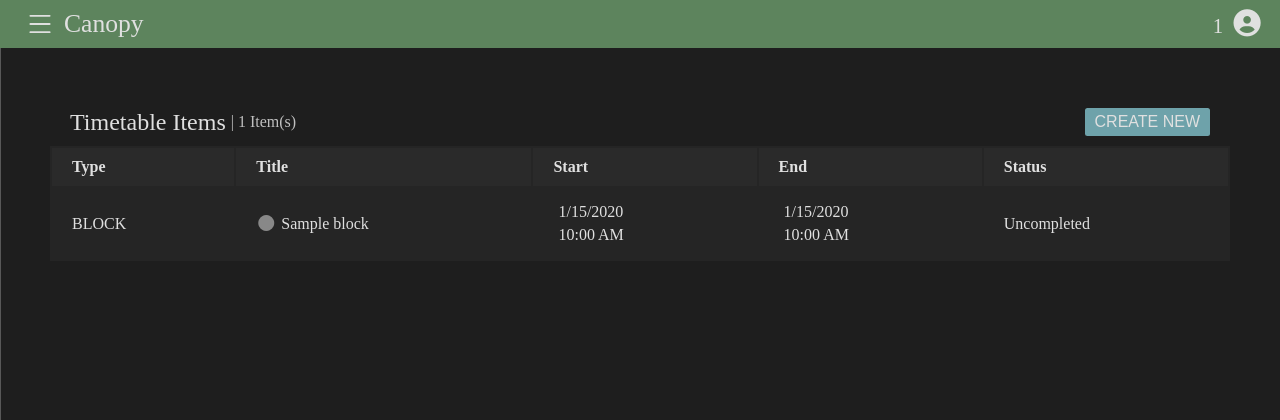
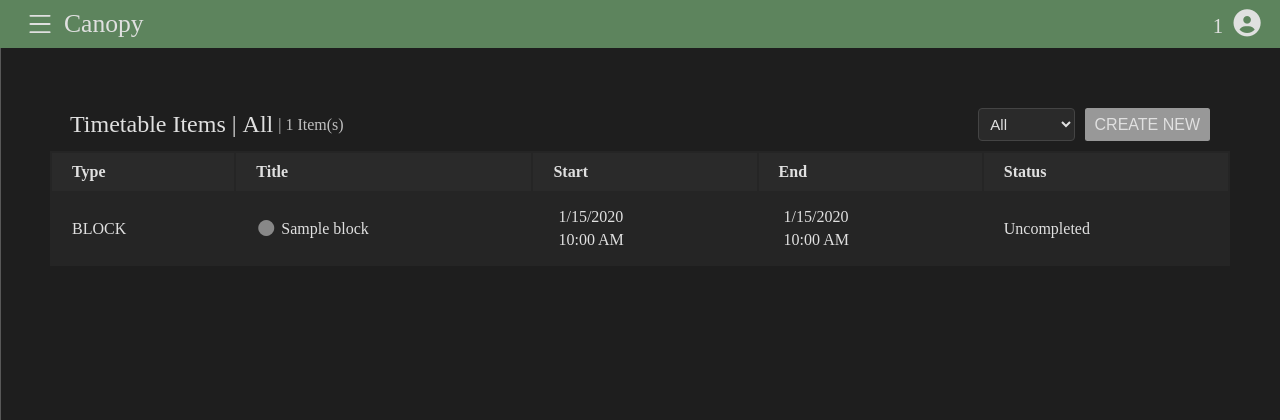
Before and after one commit to sysangl/Dynamic-Timetabler, a Flask app: page /app/management in a window 1280 px wide. Shown: the top 420 px of the page. Run offline with Flask 3, Linux system fonts and the light colour scheme; a user stored in the database is signed in; tables that the repository leaves empty hold one stand-in row (values such as "Sample post"); parts of the project's set-up code (start-up, migrations or seed data) failed here and were passed over; some web fonts are replaced.

Commit message:
Added a dropdown menu to select what item type you want to view.

```diff
--- a/static/css/forms.css
+++ b/static/css/forms.css
@@ -153,6 +153,11 @@
     transform: translateY(-1px);
 }
 
+button:disabled {
+    filter: grayscale(1);
+    cursor:not-allowed;
+}
+
 @media (max-width: 420px) {
     .field-group {
         grid-template-columns: 1fr;
--- a/static/css/management.css
+++ b/static/css/management.css
@@ -89,6 +89,12 @@
     filter: brightness(1.3);
 }
 
+#item-select {
+    width: initial !important;
+    flex: 0;
+    margin-right: 10px;
+}
+
 #item-forms {
     position: absolute;
     display: flex;
--- /dev/null
+++ b/static/js/helper.js
@@ -0,0 +1,9 @@
+function toUpper(str) {
+    return str
+        .toLowerCase()
+        .split(' ')
+        .map(function(word) {
+            return word[0].toUpperCase() + word.substr(1);
+        })
+        .join(' ');
+}
--- a/static/js/management.js
+++ b/static/js/management.js
@@ -16,13 +16,18 @@ async function fetchTimetableItems() {
     return await response.json()
 }
 
-async function generateItemTable() {
+async function generateItemTable(selectedItem='all') {
     const timetableItems = await fetchTimetableItems()
     const itemTable = document.getElementById('item-table-body')
     itemTable.innerHTML = "";
+    const tableTitle = document.getElementById('item-table-title')
+    tableTitle.textContent = toUpper(selectedItem)
     let itemCount = 0
 
     for (const [itemType, items] of Object.entries(timetableItems)) {
+        if ((selectedItem != itemType) && (selectedItem != 'all')) {
+            continue
+        }
         for (const item of items) {
             const row = document.createElement('tr');
             row.id = `${itemType}-${item.id}`
@@ -63,6 +68,14 @@ async function generateItemTable() {
     document.getElementById('item-counter').textContent = itemCount;
 }
 
+function changeTable(selectedItem) {
+    if (selectedItem == 'all') {
+        document.getElementById('create-new-btn').disabled = true
+    } else {
+        document.getElementById('create-new-btn').disabled = false
+    }
+    generateItemTable(selectedItem)
+}
 
 async function setupManagement () {
     let settings = await fetchSettings()
@@ -87,9 +100,8 @@ async function setupManagement () {
     document.getElementById('etime').value = eTime;
 
     generateItemTable();
+}
 
-
-}
 setupManagement();
 document.addEventListener('keydown', (e) => {
     if (e.key === 'Escape' && !itemForms.classList.contains('hidden')) {
--- a/templates/base.html
+++ b/templates/base.html
@@ -6,6 +6,7 @@
     <title>Dynamic Timetable</title>
     <link rel="icon" href="{{url_for('static', filename='favicon.ico')}}"/>
     <script src="{{url_for('static',filename='js/jquery-4.0.0.min.js')}}"></script>
+    <script src="{{url_for('static', filename='js/helper.js')}}"></script>
     <link rel="stylesheet" href="{{url_for('static', filename='fontawesome-free-7.3.1-web/css/all.min.css')}}"/>
     <link rel="stylesheet" href="{{url_for('static', filename='css/base.css')}}"/>
 </head>
--- a/templates/management.html
+++ b/templates/management.html
@@ -8,10 +8,17 @@
 
 <div id="item-container">
     <header>
-        <span class="title">Timetable Items</span>
+        <span class="title">Timetable Items |&nbsp;</span>
+        <span id="item-table-title" class="title"></span>
         <span id="counter">| <span id="item-counter">0</span> Item(s)</span>
         <div></div>
-        <button onclick="toggleForms()">CREATE NEW</button>
+        <select id="item-select" class="field-input" >
+            <option onclick="changeTable('all')" selected>All</option>
+            <option onclick="changeTable('blocks')">Blocks</option>
+            <option onclick="changeTable('tasks')">Tasks</option>
+            <option onclick="changeTable('routines')">Routines</option>
+        </select>
+        <button id="create-new-btn" onclick="toggleForms()" disabled>CREATE NEW</button>
     </header>
     <table id="item-table">
         <thead>
```
